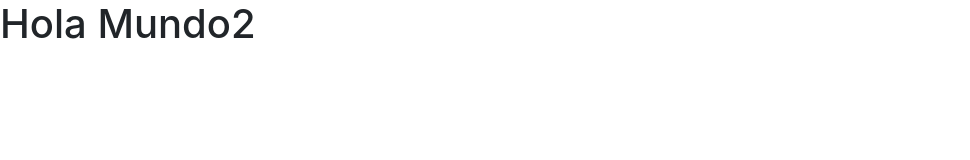
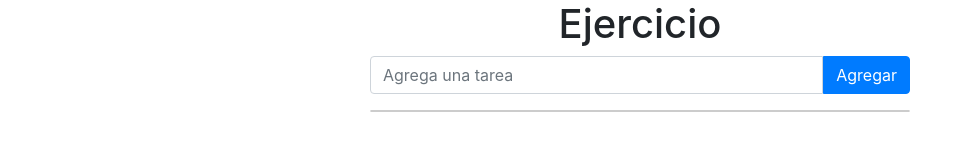
Before and after one commit to samarce94/samrepositorio, a plain HTML site: page Proyecto/index.html in a window 1280 px wide. Shown: the whole page, without its empty margins (0-970 px from the left). Drawn offline with nearby package versions, Linux system fonts and the light colour scheme.

Commit message:
ejercicio3

```diff
--- a/Proyecto/index.html
+++ b/Proyecto/index.html
@@ -5,6 +5,24 @@
         <link rel="stylesheet" href="styles/styles.css" >
     </head>
     <body>
-        <h1>Hola Mundo2</h1>
+        <h1>Ejercicio</h1>
+        <div class="container">
+            <div class="row justify-content-md-center">
+                <div class="col-6">
+                    <div id="form" class="form-group">
+                        <input type="text" class="form-control" id="inputTxt" placeholder="Agrega una tarea">
+                        <button id="agregar" type="submit" class="btn btn-primary">Agregar</button>
+                    </div>
+                </div>
+            </div>
+            <div class="row justify-content-md-center">
+                    <div class="col-6">
+                        <ul id="list">
+
+                        </ul>
+                    </div>
+                </div>
+        </div>
+        <script src="script.js"></script>
     </body>
 </html>
--- a/Proyecto/script.js
+++ b/Proyecto/script.js
@@ -0,0 +1,24 @@
+/*
+    Ejercicio: Agregar elementos a la lista si el input tiene contenido, y se cliquea agregar
+        - Obtener el valor
+        - Agregar el elemento
+*/
+
+// 1. Obtener elementos del DOM
+var boton = document.getElementById('agregar');
+var texto = document.getElementById('inputTxt');
+var lista = document.getElementById('list');
+
+// 2. Agregar listener
+boton.addEventListener('click', function(){
+    // 3. Validar si existe
+    if ( texto.value !== '' ) {
+        // 4. Crear elemento, llenarlo y agregarlo
+        var item = document.createElement('li');
+        item.innerHTML = texto.value;
+        lista.appendChild(item);
+
+        // 5. Limpiar texto
+        texto.value = '';
+    }
+});
--- a/Proyecto/styles/styles.css
+++ b/Proyecto/styles/styles.css
@@ -0,0 +1,30 @@
+h1 {
+    text-align: center;
+}
+#form {
+    display: flex;
+}
+#form .form-control {
+    border-top-right-radius: 0;
+    border-bottom-right-radius: 0;
+}
+#form .btn {
+    border-top-left-radius: 0;
+    border-bottom-left-radius: 0;
+}
+
+#list{
+    list-style: none;
+    padding: 0;
+    border: 1px solid #ccc;
+    border-radius: 3px;
+}
+
+#list li {
+    padding: 5px;
+    border-bottom: 1px solid #ccc;
+}
+
+#list li:last-of-type {
+    border-bottom: 0;
+}
```
